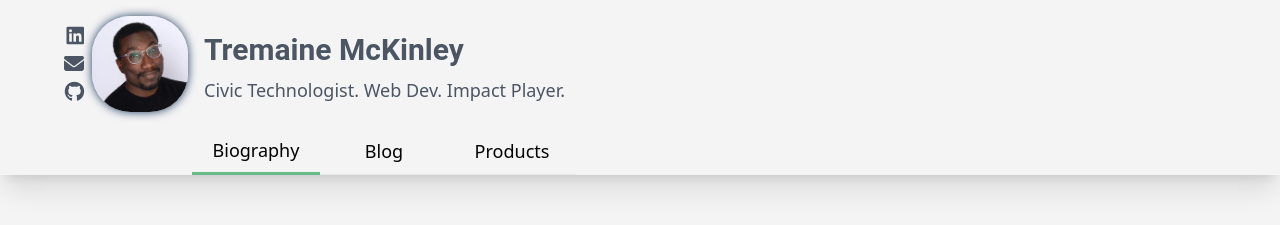
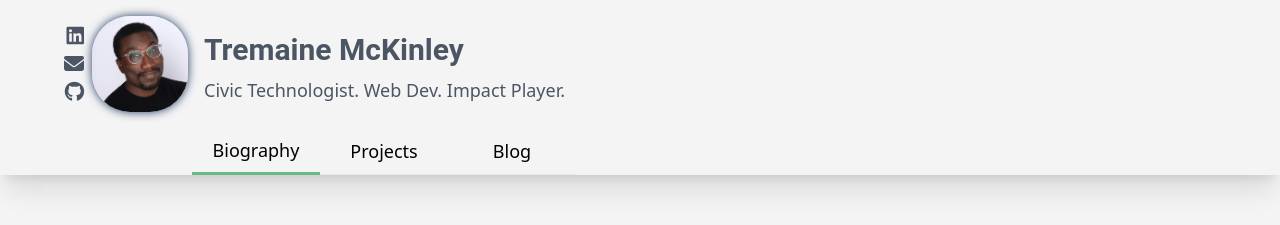
Before and after one commit to tremckinley/tremckinley-portfolio, a React (Vite) app: page / in a window 1280 px wide. Shown: the top 225 px of the page. Built offline with nearby package versions, Linux system fonts and the light colour scheme.

Commit message:
Begin new bio section, refactor view selector & extract view array from app into component

```diff
--- a/src/App.jsx
+++ b/src/App.jsx
@@ -1,15 +1,8 @@
 import { useState } from "react";
 import ProfileCard from "./assets/ProfileCard/ProfileCard";
-import AboutSection from "./assets/AboutSection/AboutSection";
-import ProjectSection from "./assets/ProjectSection";
-import BlogSection from "./assets/BlogSection";
 import { motion } from "motion/react";
+import { sections } from "./utils/sections"
 
-const sections = [
-  { id: "bio", Component: AboutSection, className: "flex flex-wrap justify-center" },
-  { id: "projects", Component: ProjectSection, className: "w-full" },
-  { id: "blog", Component: BlogSection, className: "w-full" },
-];
 
 function App() {
   const [view, setView] = useState("bio");
--- /dev/null
+++ b/src/assets/AboutSection/BioSection.jsx
@@ -0,0 +1,6 @@
+export default function BioSection() {
+
+    return (
+        <h2 id="hero-statement">Let's build the <span>RIGHT</span> things, the <span>RIGHT</span> way.</h2>
+    )
+}
--- a/src/assets/ProfileCard/ViewSelector.jsx
+++ b/src/assets/ProfileCard/ViewSelector.jsx
@@ -1,37 +1,18 @@
+import { sections } from "../../utils/sections";
+
 export default function ViewSelector(props) {
     const { state } = props;
 
     return (
         <nav className=" mt-4 w-full max-w-full flex overflow-clip md:justify-start justify-center">
             <div className="flex w-full md:max-w-96 md:ml-32 text-lg">
-                <button key="bio" className={"text-center px-4 py-2 text-black flex-1 transition-colors duration-200 " + (state.view == "bio" ? "selected-view" : "border-b border-gray-200 hover:bg-gray-50")}
-                    onClick={() => state.setView("bio")}
+                {sections.map(({ id, title }) => (
+                <button key={id} className={"text-center px-4 py-2 text-black flex-1 transition-colors duration-200 " + (state.view == id ? "selected-view" : "border-b border-gray-200 hover:bg-gray-50")}
+                    onClick={() => state.setView(id)}
                 >
-                    <div>
-                        Biography
-                    </div>
+                    {title}
                 </button>
-                <button key="blog" className={"text-center px-4 py-2 text-black flex-1 transition-colors duration-200 " + (state.view == "blog" ? "selected-view" : "border-b border-gray-200 hover:bg-gray-50")}
-                    onClick={() => state.setView("blog")}
-                >
-                    <div>
-                        Blog
-                    </div>
-                </button>
-                <button key="projects" className={"text-center px-4 py-2 text-black flex-1 transition-colors duration-200 " + (state.view == "projects" ? "selected-view" : "border-b border-gray-200 hover:bg-gray-50")}
-                    onClick={() => state.setView("projects")}
-                >
-                    <div>
-                        Products
-                    </div>
-                </button>
-                {/* <button key="all" className={"text-center px-2 m-[1px] text-black border-gray-800 flex-1 "+ (state.view == "all" ? "selected-view" : "")}
-                onClick={() => state.setView("all")}
-            >
-                <div className="font-bold">
-                    All
-                </div>
-            </button> */}
+                ))}
             </div>
         </nav>
     )
--- /dev/null
+++ b/src/utils/sections.jsx
@@ -0,0 +1,10 @@
+import AboutSection from "../assets/AboutSection/AboutSection";
+import ProjectSection from "../assets/ProjectSection";
+import BlogSection from "../assets/BlogSection";
+import BioSection from "../assets/AboutSection/BioSection";
+
+export const sections = [
+  { id: "bio", Component: AboutSection, title: "Biography", className: "flex justify-center" },
+  { id: "projects", Component: ProjectSection, title: "Projects", className: "w-full" },
+  { id: "blog", Component: BlogSection, title: "Blog", className: "w-full" },
+];
```
